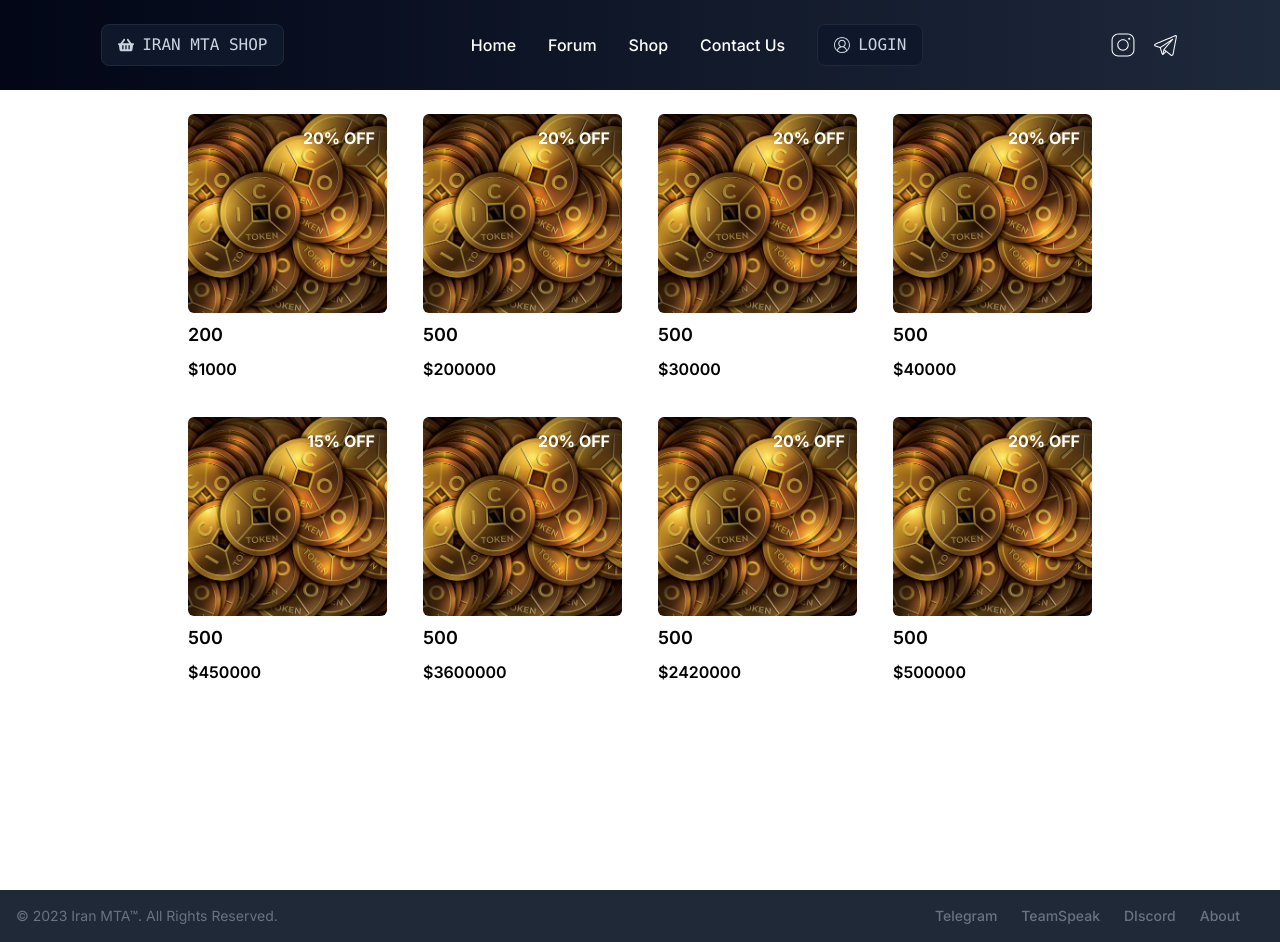
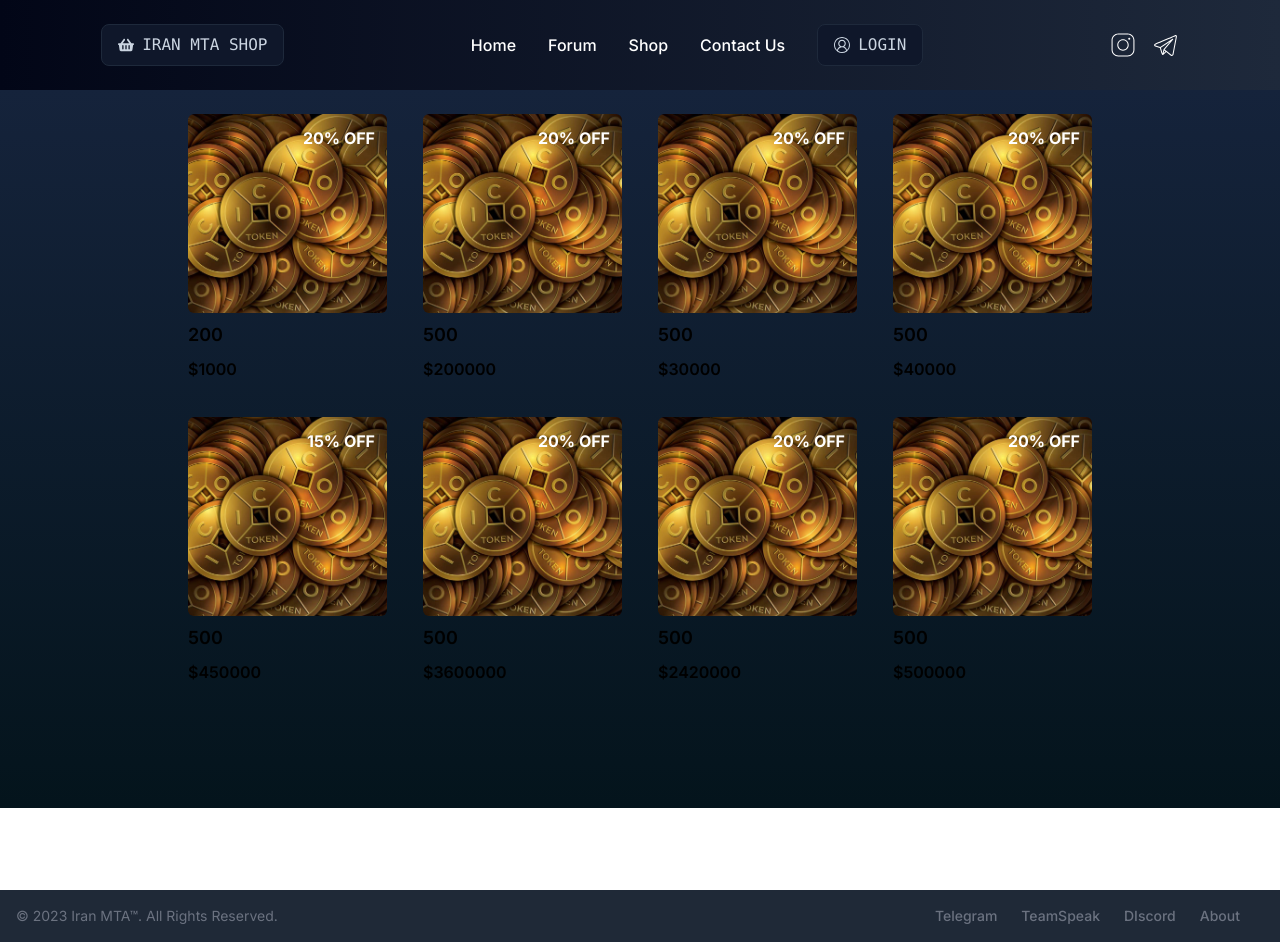
Before and after one commit to Mohammadreza-Tatlari/IranCard, a Next.js app: page / in a window 1280 px wide. Built offline with nearby package versions, Linux system fonts and the light colour scheme.

Commit message:
page and layout are modified linear background is added

```diff
--- a/app/layout.tsx
+++ b/app/layout.tsx
@@ -7,7 +7,6 @@ import Navbar from './components/Navbar/Navbar';
 // import ClientOnly from './components/ClientOnly';
 import LoginModal from './components/Modals/LoginModal';
 import Footer from './components/Footer';
-import useUserState from './hooks/useUserState';
 
 const inter = Inter({ subsets: ['latin'] })
 
--- a/app/page.tsx
+++ b/app/page.tsx
@@ -1,14 +1,13 @@
-import Image from 'next/image'
-import Shopping from './components/ShopComponents/Shopping'
-import LoginModal from './components/Modals/LoginModal'
+import Shopping from "./components/ShopComponents/Shopping";
 
 export default function Home() {
   return (
     <>
-    <div className='pt-3 pb-28 '>
-    <Shopping />
-    </div>
-
+      <div className="bg-gradient-to-t from-[#04141c] to-[#15233b]">
+        <div className="pt-3 pb-28 ">
+          <Shopping />
+        </div>
+      </div>
     </>
-  )
+  );
 }
```
